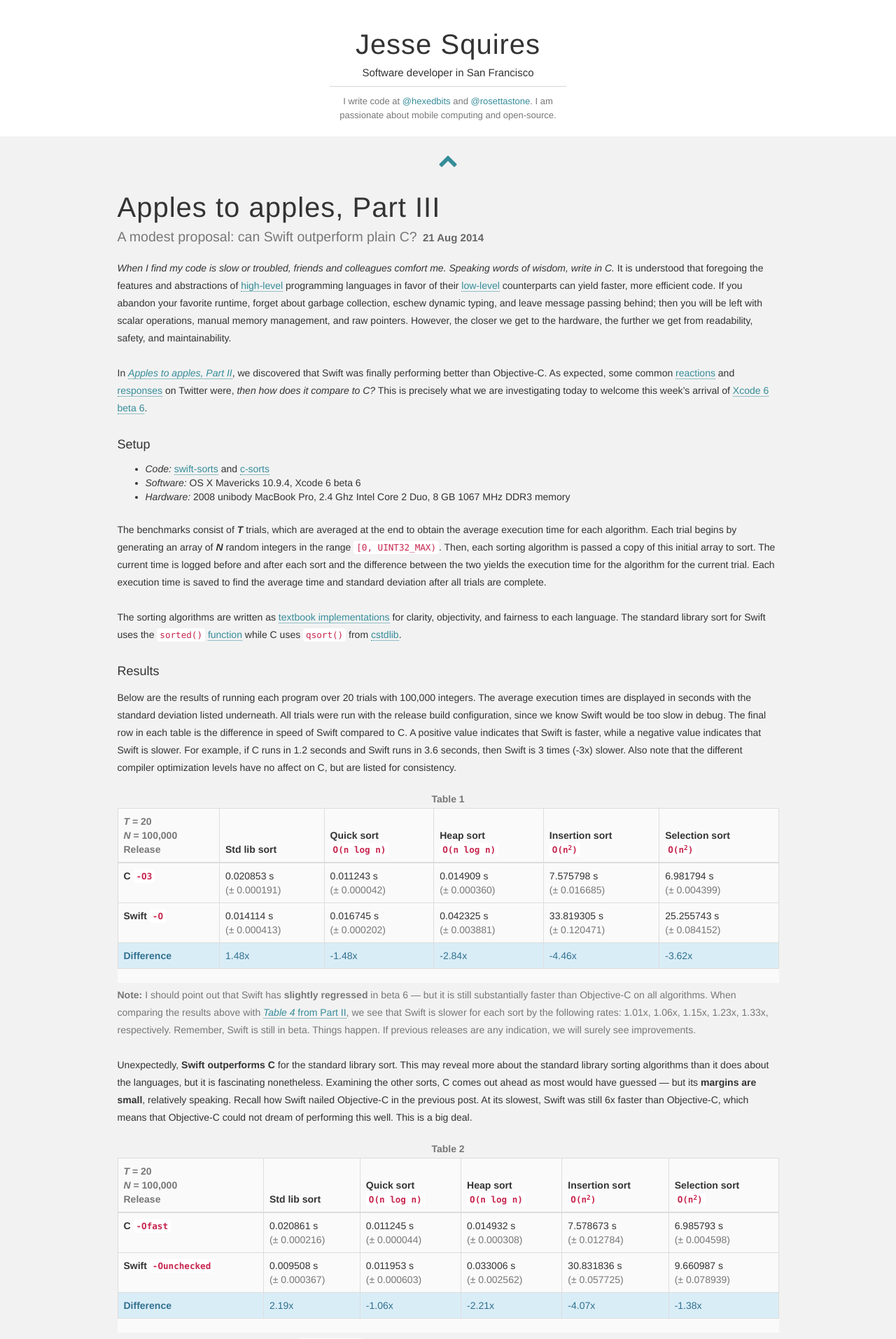
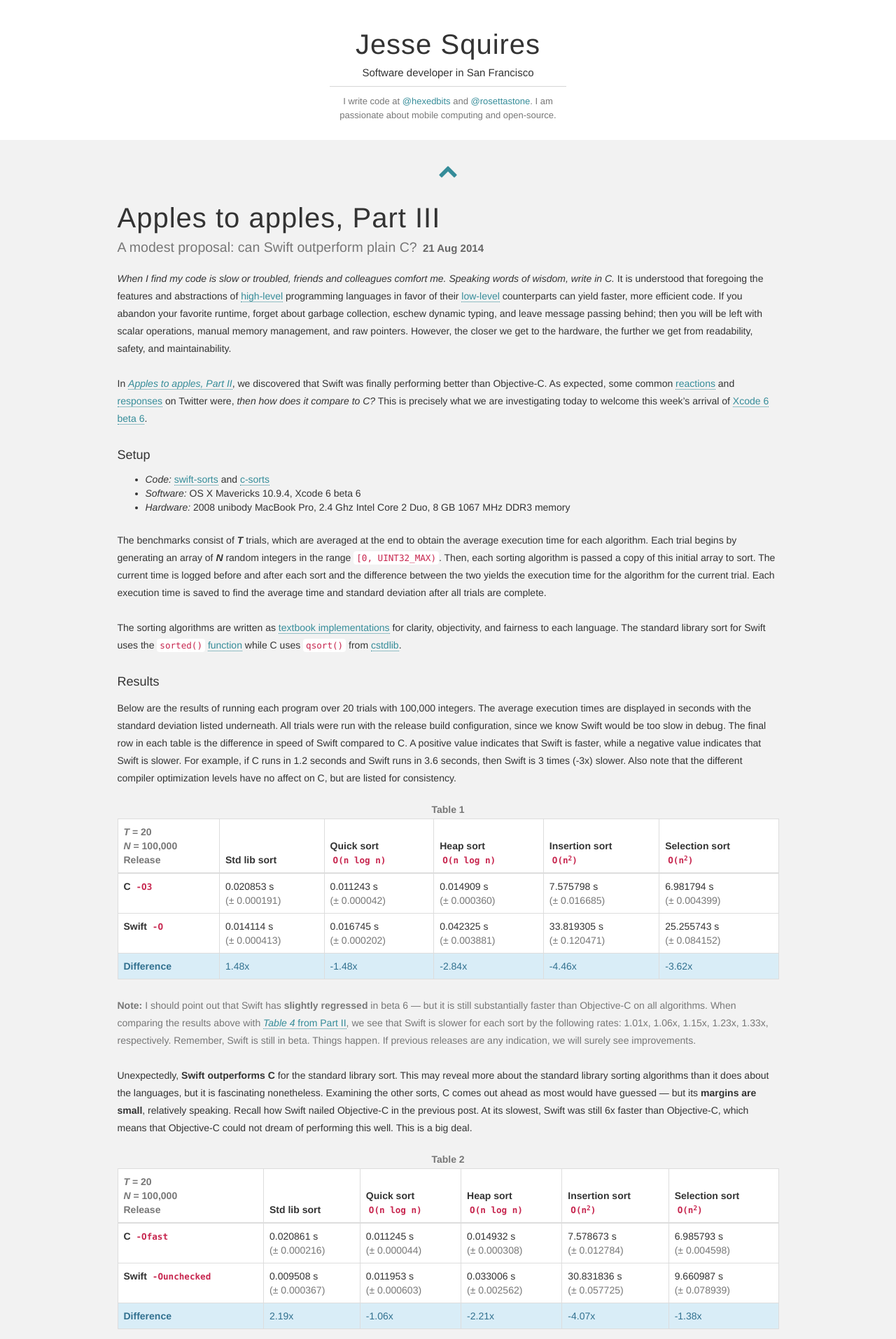
Before and after one commit to jessesquires/jessesquires.com, a Jekyll site: the page built from _posts/2014-08-21-apples-to-apples-part-three.md, in a window 1280 px wide. Shown: the top 1914 px of the page at 70% size. Built offline with Jekyll 4.4.1, drawn with Linux system fonts in a browser that asks for light colours; nearby versions of some CDN libraries; Markdown is read by kramdown in place of the engine named in the settings.

Commit message:
style fixes and tweaks

```diff
--- a/_includes/header.html
+++ b/_includes/header.html
@@ -2,7 +2,7 @@
 <header class="container">
 	<div class="row">
 		<div class="col-sm-12 col-sm-offset-0 col-md-8 col-md-offset-2">
-			<h1>Jesse Squires</h1>
+			<h1><a href="/">Jesse Squires</a></h1>
 			<h2>Software developer in San Francisco</h2>
 			<hr>
 			<div id="tagline" class="col-sm-6 col-sm-offset-3 col-md-6 col-md-offset-3">
--- a/css/style.css
+++ b/css/style.css
@@ -1,10 +1,10 @@
 /* COMMON ELEMENTS */
 
 #main {
-	margin-top: 20px;
-	margin-bottom: 20px;
+	margin-top: 2.5rem;
+	margin-bottom: 2.5rem;
 	background-color: #f2f2f2;
-	padding: 20px;
+	padding: 3rem;
 }
 
 body p {
@@ -41,11 +41,11 @@
 	text-decoration:none;
 }
 
-#tagline a {
-	border-width: 0px;
-}
-
-a.btn, .btn {
+#tagline a,
+a.btn,
+.btn,
+a.alert-link,
+.footnotes a {
 	border-width: 0px;
 }
 
@@ -96,6 +96,10 @@
 	width: 45%;
 	margin-top: 0px;
 	margin-bottom: 10px;
+}
+
+header h1 a {
+	color: #333333;
 }
 
 /* POSTS */
@@ -194,14 +198,19 @@
 	background-color: #ffffff;
 }
 
-table,
-.table-responsive {
-	background-color: #fafafa;
+th, td {
+	background-color: #ffffff;
 }
 
 .table-header-footer {
-	padding: 0px;
-	margin: 0px;
+	padding: 0rem;
+	margin: 0rem;
+}
+
+/* GITHUB GISTS */
+
+.file-data {
+	background-color: #ffffff;
 }
 
 /* FOOTER */
```
